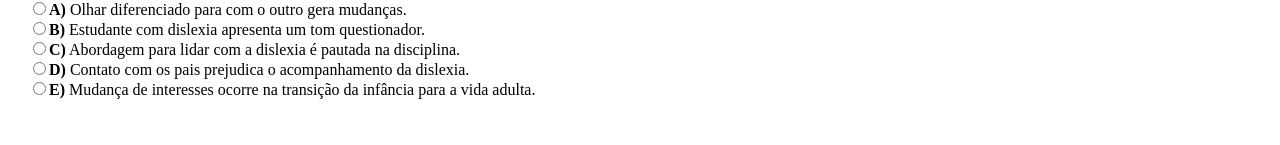
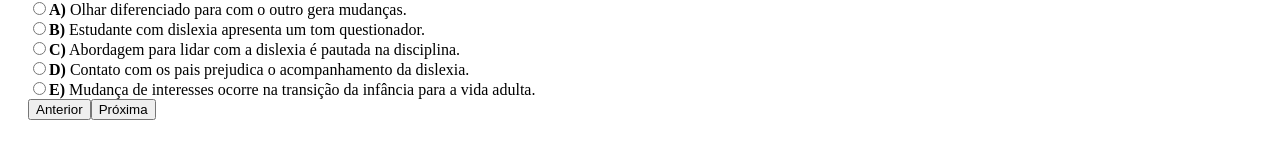
Before and after one commit to gvinholi/enem-api, a React (Vite) app: page / in a window 1280 px wide. Shown: the part 764-909 px from the top of the page. Built offline with nearby package versions, Linux system fonts and the light colour scheme.

Commit message:
feat: add question navigation system

```diff
--- a/src/App.jsx
+++ b/src/App.jsx
@@ -4,6 +4,8 @@ import Questao from "./components/Questao";
 function App() {
   const [ano, setAno] = useState(2023);
   const [questoes, setQuestoes] = useState([]);
+  const [index, setIndex] = useState(0);
+  const questaoAtual = questoes[index];
 
   useEffect(() => {
     fetch(`/enem_${ano}.json`)
@@ -15,7 +17,14 @@ function App() {
 
   return (
     <div style={{ padding: 20 }}>
-      <Questao questao={questoes[0]} />
+      <Questao questao={questaoAtual} />
+
+      <button onClick={() => setIndex(i => Math.max(0, i - 1))}>
+        Anterior
+      </button>
+      <button onClick={() => setIndex(i => Math.min(questoes.length - 1, i + 1))}>
+        Próxima
+      </button>
     </div>
   );
 }
```
